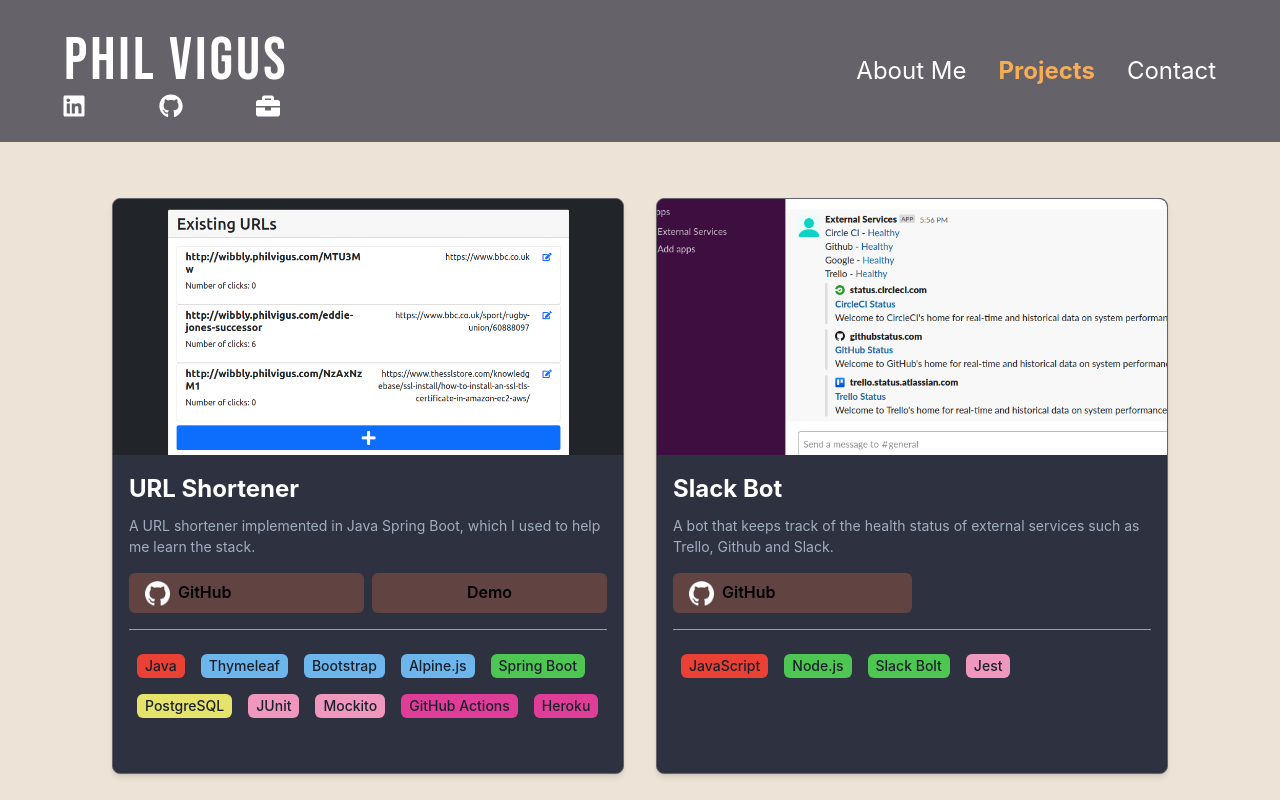
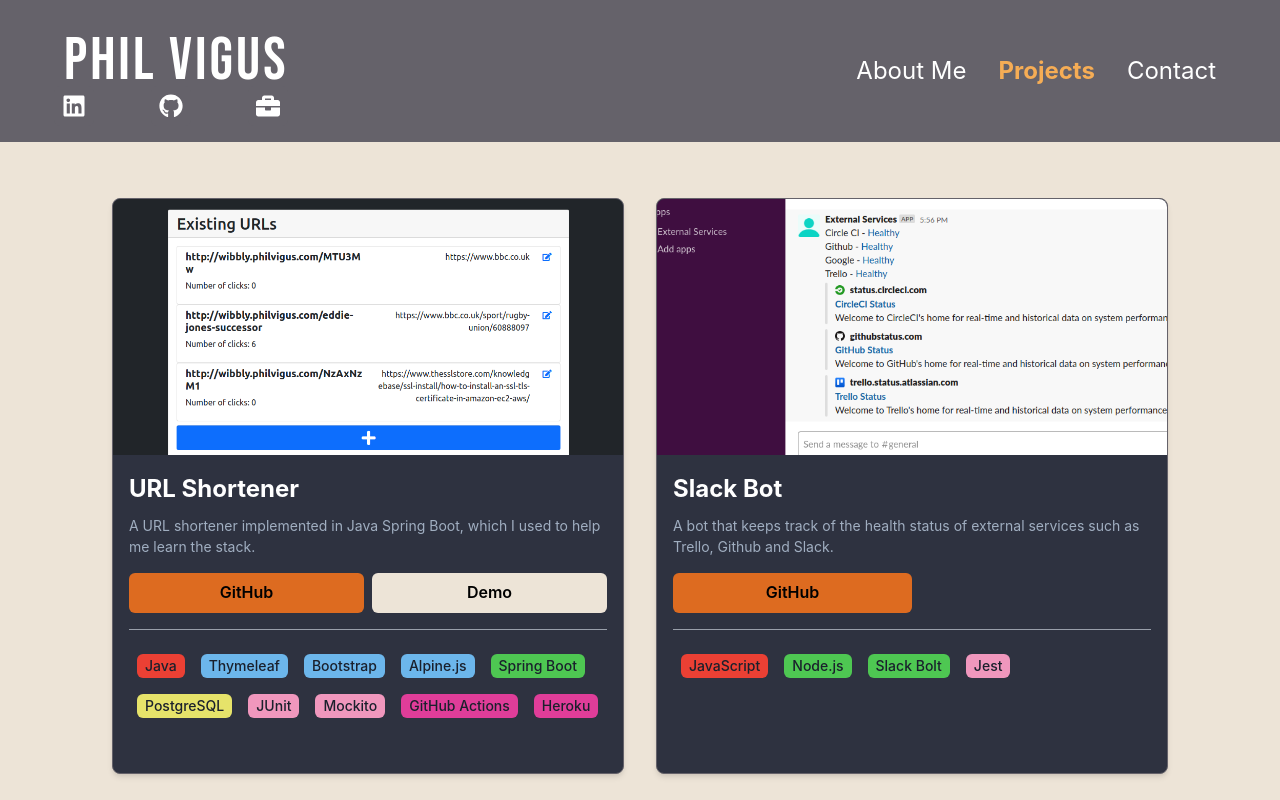
Before and after one commit to PhilipVigus/portfolio2, a React (Create React App) app: page /projects in a window 1280 px wide. Shown: the top 800 px of the page. Built offline with nearby package versions, Linux system fonts and the light colour scheme.

Commit message:
Tweak buttons

```diff
--- a/src/components/pages/projects/Project.jsx
+++ b/src/components/pages/projects/Project.jsx
@@ -50,12 +50,9 @@
                   href={data.links.github}
                   target="_blank"
                   w="50%"
-                  bg="darkAccent"
+                  bg="orange.500"
                   _hover={{ textDecor: 'none', bg: 'lightAccent' }}>
-                  <Flex w="full" alignItems="center">
-                    <Image src="images/icons/github.png" boxSize={25} objectFit="cover" me={2} />
-                    {GITHUB_LINK_TEXT}
-                  </Flex>
+                  {GITHUB_LINK_TEXT}
                 </Button>
               )}
               {data.links.demo && (
@@ -65,7 +62,7 @@
                   target="_blank"
                   w="50%"
                   ms={2}
-                  bg="darkAccent"
+                  bg="light"
                   _hover={{ textDecor: 'none', bg: 'lightAccent' }}>
                   {DEMO_LINK_TEXT}
                 </Button>
```
